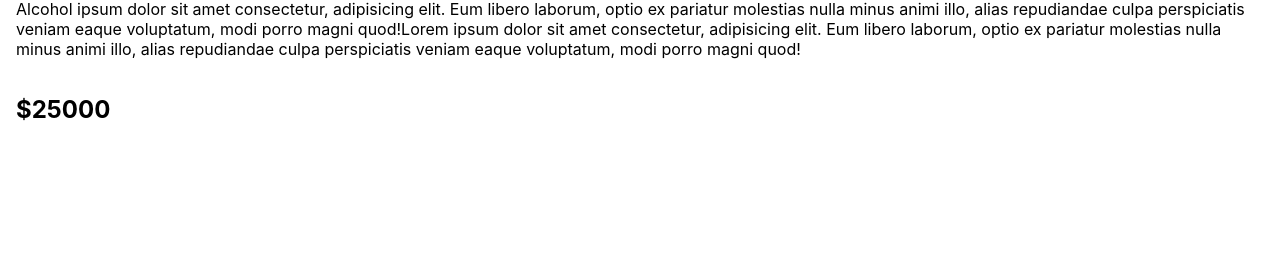
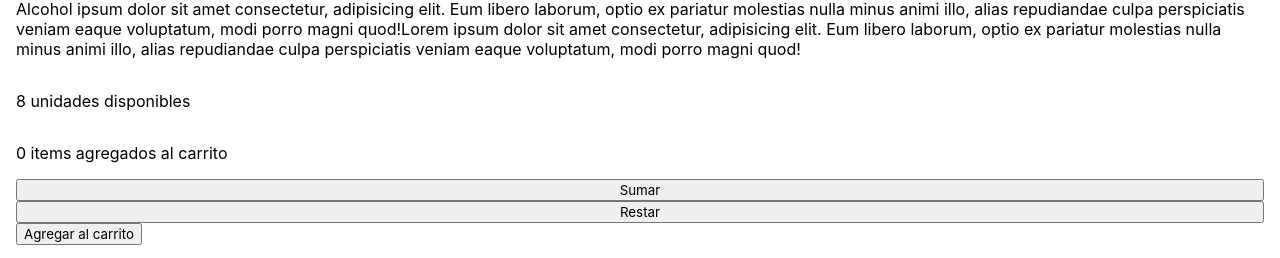
Before and after one commit to pablohmontenegro89/cursoReact, a React (Create React App) app: page /product/1 in a window 1280 px wide. Shown: the part 556-814 px from the top of the page. Built offline with nearby package versions, Linux system fonts and the light colour scheme.

Commit message:
EntregaClase8

```diff
--- a/src/App.js
+++ b/src/App.js
@@ -4,6 +4,7 @@ import {ItemDetailContainer} from './components/ItemDetailContainer/ItemDetailCo
 import {ItemListContainer} from './components/ItemListContainer/ItemListContainer';
 import {BrowserRouter, Routes, Route, Navigate} from 'react-router-dom'
 import { NavBar } from './components/NavBar/NavBar';
+import Cart from './components/Cart/Cart';
 
 function App() {
   return (
@@ -26,6 +27,9 @@ function App() {
         {/* vista de detalle */}
         <Route path="/product/:itemId" element={<ItemDetailContainer />} />
 
+        {/* Acá se confirma la compra */}
+        <Route path="/cart" element={<Cart />} />
+
         {/* para evitar navegar a rutas que no existen. pueden usar un mensaje de error en vez del navigate que reditecciona */}
         <Route path="*" element={<Navigate to="/" />} />
       </Routes>
--- /dev/null
+++ b/src/components/Cart/Cart.js
@@ -0,0 +1,12 @@
+import { useState } from "react";
+
+function Cart({stock, initial}) {
+
+    const [cant, setCant] = useState(initial);
+
+    return (
+        <h2>Carrito</h2>
+     );
+}
+
+export default Cart;
--- /dev/null
+++ b/src/components/Contador/Contador.js
@@ -0,0 +1,31 @@
+import {useState} from "react";
+import Swal from 'sweetalert2'
+import { Link } from 'react-router-dom';
+
+function Contador(product) {
+    const [num, setNum] = useState(0)
+    const sumar = () =>
+    num<product.stock
+    ? setNum(num+1)
+    : Swal.fire({
+        title: 'Atención!',
+        text: `No hay más stock, el stock de este producto es ${product.stock}`,
+        icon: 'error',
+        confirmButtonText: 'Cool'
+      })
+    const restar = () => num>0 && setNum(num-1)
+    const onAdd = () => product.onSaveCarrito(true)
+    return (
+    <>
+        <p>{product.stock > 1 ? `${product.stock} unidades disponibles` : `${product.stock} unidad disponible`}</p>
+        <p>{num} items agregados al carrito</p>
+        <button onClick={sumar}>Sumar</button>
+        <button onClick={restar}>Restar</button>
+        <Link to="/cart">
+            <button onClick={onAdd}>Agregar al carrito</button>
+        </Link>
+    </>
+     );
+}
+
+export default Contador;
--- a/src/components/ItemDetail/ItemDetail.js
+++ b/src/components/ItemDetail/ItemDetail.js
@@ -1,21 +1,19 @@
 import React from'react';
+import Contador from '../Contador/Contador';
+import { useState } from 'react';
 
-export const ItemDetail = ({
-    id,
-    name,
-    category,
-    image,
-    description,
-    price,
-    discount,
-  }) => {
+export const ItemDetail = (product) => {
+  const [enCarrito,setEnCarrito] = useState(false)
+  const onSaveCarritoHandler = (save)=>{
+     setEnCarrito(save)
+  }
     return (
       <div className="detail-row">
-        <img src={image} alt={`${id}-${name}`} className="flex-col" />
+        <img src={product.image} alt={`${product.id}-${product.name}`} className="flex-col" />
         <section className="flex-col">
-          <h1>{name}</h1>
-          <p>{description}</p>
-          <h2>${discount ? price - discount : price}</h2>
+          <h1>{product.name}</h1>
+          <p>{product.description}</p>
+        {!enCarrito && <Contador {...product} onSaveCarrito={onSaveCarritoHandler}/>}
         </section>
       </div>
     );
--- a/src/components/ItemDetailContainer/ItemDetailContainer.js
+++ b/src/components/ItemDetailContainer/ItemDetailContainer.js
@@ -9,7 +9,7 @@ export const ItemDetailContainer = () => {
 
     const { itemId } = useParams();
 
-    console.log(itemId);
+    // console.log(itemId);
 
     useEffect(() => {
       setLoading(true);
```
Also changed, not shown: src/components/Contador.js (deleted, +0 -29 lines), src/components/NavBar/NavBar.js (+11 -0 lines).
